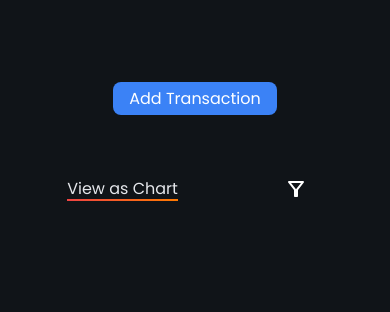
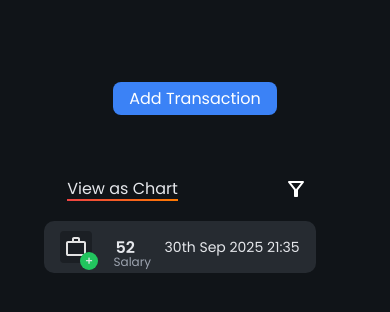
Before and after one commit to swapnasahoo/expense-tracker, a plain HTML site: page index.html in a window 390 px wide. Shown: the part 72-384 px from the top of the page. Drawn offline with Linux system fonts and the light colour scheme; a web font is replaced by a local one.

Commit message:
Added mock preview for transaction container with transaction category icon, name and sign of transaction(+/-), and the same has been made responsive

```diff
--- a/index.html
+++ b/index.html
@@ -87,7 +87,22 @@
         <a class="filter-income">Income</a>
         <a class="filter-expense">Expense</a>
       </div>
-      <div class="transaction-list"></div>
+      <div class="transaction-list">
+        <div class="transaction">
+          <div class="trans-category-info">
+            <img
+              src="icons/category-icons/salary-icon.svg"
+              alt=""
+              class="trans-category-icon"
+            />
+            <p class="trans-amount-sign">+</p>
+          </div>
+          <div class="trans-info"></div>
+          <p class="trans-amount">52</p>
+          <p class="trans-category-name">Salary</p>
+          <p class="trans-date">30th Sep 2025 21:35</p>
+        </div>
+      </div>
     </section>
 
     <div class="overlay"></div>
--- a/scripts/index.js
+++ b/scripts/index.js
@@ -1,7 +1,7 @@
 if (transactionList) {
   document.querySelector('.chart-view').style.display = 'block';
 }
-renderTransaction();
+// renderTransaction();
 
 function renderTransaction() {
   let totalIncome = 0;
--- a/styles/style.css
+++ b/styles/style.css
@@ -389,6 +389,7 @@ input[type='number'] {
   border-radius: 10px;
   gap: 28px;
   cursor: pointer;
+  position: relative;
   background-color: var(--color-surface-light);
   transition: 300ms all ease;
 }
@@ -397,9 +398,49 @@ input[type='number'] {
   box-shadow: 12px 12px 12px var(--color-shadow);
 }
 
-.transaction p:first-child {
+.trans-amount {
   margin-right: auto;
+  margin-left: -32px;
   font-weight: 600;
+  font-size: 16px;
+}
+
+.trans-category-info {
+  display: flex;
+  align-items: center;
+  gap: 4px;
+  position: relative;
+}
+
+.trans-category-icon {
+  background-color: var(--color-surface);
+  padding: 8px;
+  border-radius: 4px;
+}
+
+.trans-amount-sign {
+  background-color: var(--color-success);
+  color: var(--color-text);
+  backdrop-filter: blur(10px);
+  width: 20px;
+  height: 20px;
+  border-radius: 50%;
+  display: flex;
+  justify-content: center;
+  align-items: center;
+  position: absolute;
+  right: -6.5px;
+  bottom: -6.5px;
+  font-size: 20px;
+  font-weight: 500;
+}
+
+.trans-category-name {
+  position: absolute;
+  bottom: 2px;
+  left: 80px;
+  font-size: 12px;
+  color: var(--color-text-muted);
 }
 
 @keyframes scale-up {
@@ -440,6 +481,24 @@ input[type='number'] {
     max-width: 80%;
   }
 
+  .trans-category-icon {
+    padding: 4px;
+  }
+
+  .trans-amount-sign {
+    font-size: 12px;
+    width: 18px;
+    height: 18px;
+  }
+
+  .trans-date {
+    font-size: 14px;
+  }
+
+  .trans-category-name {
+    left: 70px;
+  }
+
   .sidebar {
     width: 100vw;
     background-color: rgb(255, 255, 255, 0.5);
```
Also changed, not shown: icons/category-icons/salary-icon.svg (added).
